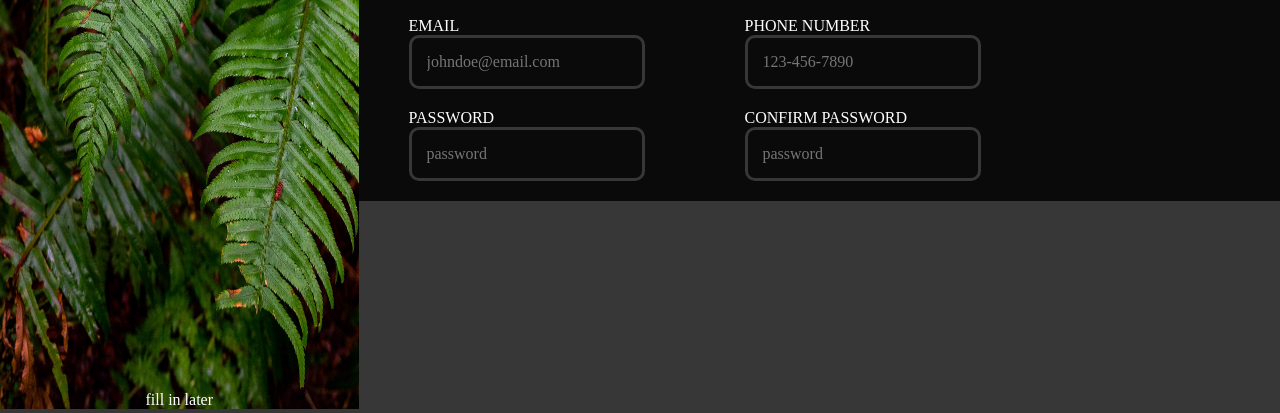
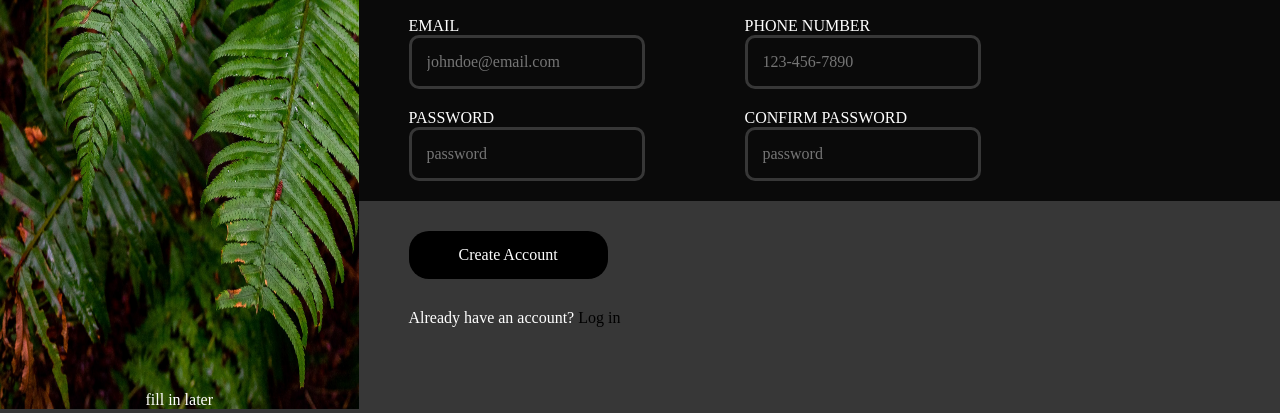
Before and after one commit to ImExtraPolite/signUpForm, a plain HTML site: page index.html in a window 1280 px wide. Shown: the part 500-913 px from the top of the page. Drawn offline with Linux system fonts and the light colour scheme.

Commit message:
almost done

```diff
--- a/index.html
+++ b/index.html
@@ -49,7 +49,12 @@
                     </div>
                 </div>
             </div>
-            <div class="bottom"></div>
+
+            <div class="bottom">
+                <button type="reset">Create Account</button>
+
+                <p>Already have an account? <span><a href="#">Log in</a></span></p>
+            </div>
         </div>
     </div>
 
--- a/style.css
+++ b/style.css
@@ -87,3 +87,22 @@ input {
     color: white;
     font-size: 1rem;
 }
+
+.bottom > button {
+    font-size: 1rem;
+    background-color: black;
+    color: white;
+    padding: 15px 50px;
+    border: 0;
+    border-radius: 20px;
+    margin-bottom: 30px;
+}
+
+.bottom a {
+    text-decoration: none;
+    color: black;
+}
+
+.bottom a:hover {
+    color: white;
+}
```
